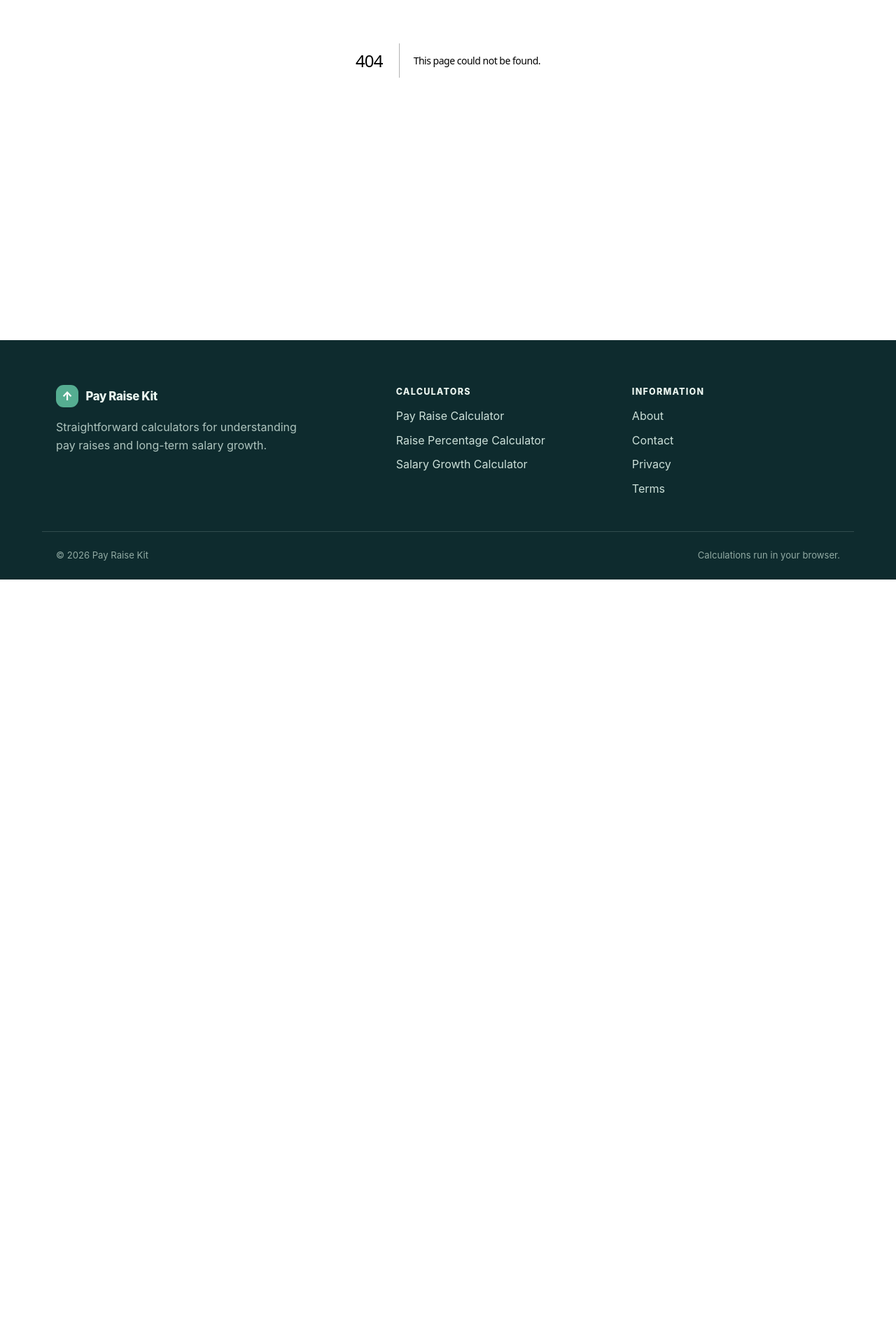
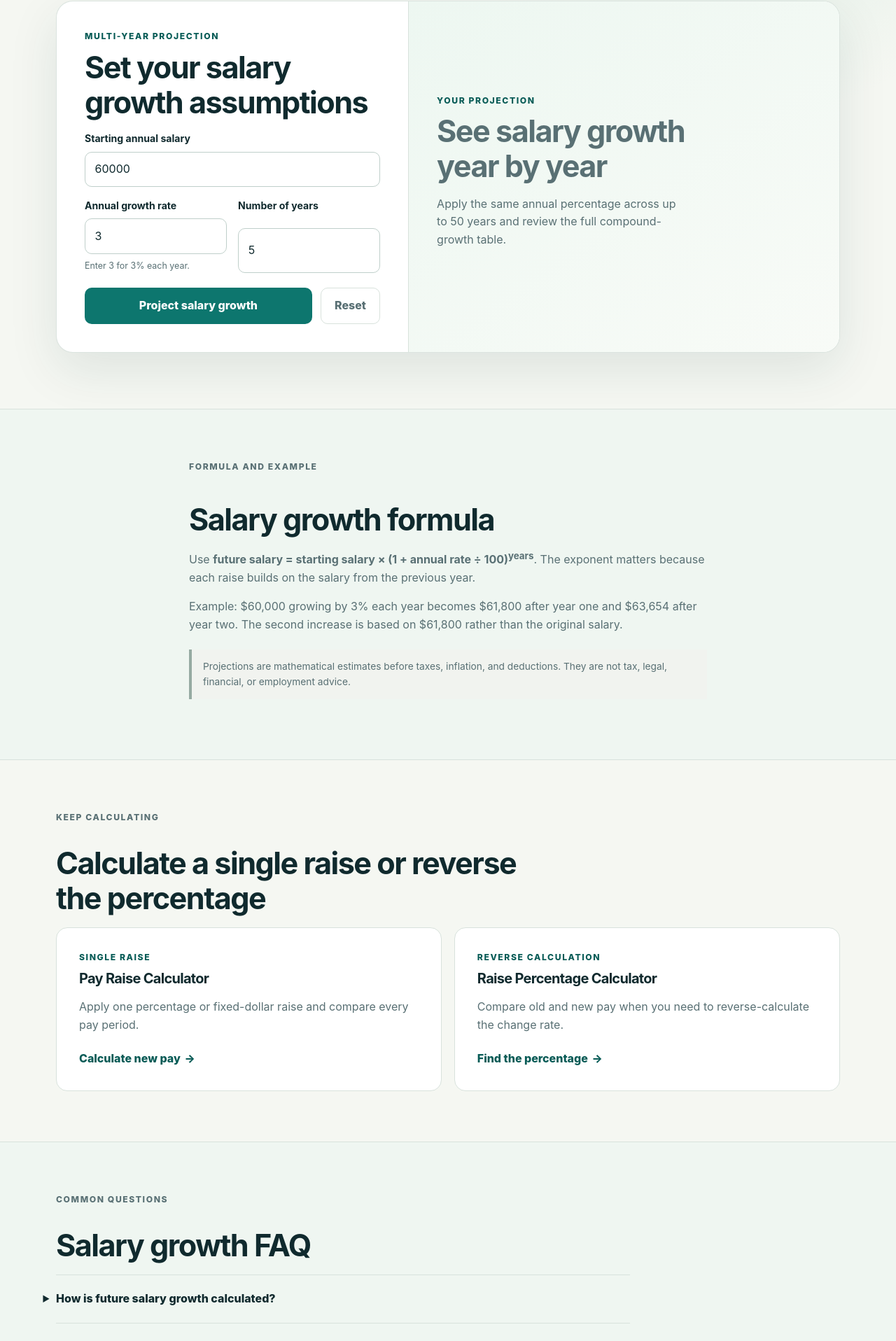
Before and after one commit to lvheguo5-hub/pay-raise-kit, a Next.js app: page /salary-growth-calculator in a window 1280 px wide. Before the commit this address had no page. Shown: the part 389-2305 px from the top of the page at 70% size. Before the commit the page ends 1217 px from the top, so only its background shows below. Built offline with nearby package versions, Linux system fonts and the light colour scheme.

Commit message:
feat: add salary growth calculator

```diff
--- /dev/null
+++ b/app/salary-growth-calculator/page.tsx
@@ -0,0 +1,119 @@
+import type { Metadata } from "next";
+
+import { FaqList } from "@/components/FaqList";
+import { SalaryGrowthCalculator } from "@/components/calculators/SalaryGrowthCalculator";
+import { ToolLinkCard } from "@/components/ToolLinkCard";
+
+export const metadata: Metadata = {
+  title: {
+    absolute:
+      "Salary Growth Calculator – Project Future Earnings by Year | Pay Raise Kit",
+  },
+  description:
+    "Project salary growth over multiple years with an annual raise rate, year-by-year table, and final earnings estimate.",
+  alternates: {
+    canonical: "/salary-growth-calculator/",
+  },
+};
+
+const faqs = [
+  {
+    question: "How is future salary growth calculated?",
+    answer:
+      "The calculator compounds the same annual rate each year: starting salary × (1 + annual rate) raised to the number of years.",
+  },
+  {
+    question: "Why is compound growth different from simple growth?",
+    answer:
+      "Each new raise is applied to the previous year's higher salary. The increase therefore grows over time instead of adding the same dollar amount every year.",
+  },
+  {
+    question: "Can I enter a negative salary growth rate?",
+    answer:
+      "Yes. Rates down to -100% can model repeated salary reductions. Negative results are projections, not recommendations or predictions.",
+  },
+  {
+    question: "Does the projection account for inflation or taxes?",
+    answer:
+      "No. It shows nominal gross salary based only on the annual rate and does not model inflation, taxes, benefits, bonuses, or deductions.",
+  },
+] as const;
+
+export default function SalaryGrowthPage() {
+  return (
+    <>
+      <section className="hero compact shell">
+        <p className="eyebrow">Annual raises over time</p>
+        <h1>Salary Growth Calculator</h1>
+        <p className="lede">
+          Project Future Earnings by Year with a recurring annual raise and a
+          clear year-by-year salary table.
+        </p>
+      </section>
+
+      <section
+        className="calculator-wrap shell"
+        aria-label="Salary growth tool"
+      >
+        <SalaryGrowthCalculator />
+      </section>
+
+      <section className="section soft">
+        <div className="shell prose">
+          <p className="eyebrow">Formula and example</p>
+          <h2>Salary growth formula</h2>
+          <p>
+            Use <strong>future salary = starting salary × (1 + annual rate ÷
+            100)<sup>years</sup></strong>. The exponent matters because each
+            raise builds on the salary from the previous year.
+          </p>
+          <p>
+            Example: $60,000 growing by 3% each year becomes $61,800 after
+            year one and $63,654 after year two. The second increase is based
+            on $61,800 rather than the original salary.
+          </p>
+          <p className="disclaimer">
+            Projections are mathematical estimates before taxes, inflation,
+            and deductions. They are not tax, legal, financial, or employment
+            advice.
+          </p>
+        </div>
+      </section>
+
+      <section className="section">
+        <div className="shell">
+          <div className="section-heading">
+            <p className="eyebrow">Keep calculating</p>
+            <h2>Calculate a single raise or reverse the percentage</h2>
+          </div>
+          <div className="tool-card-grid">
+            <ToolLinkCard
+              cta="Calculate new pay"
+              description="Apply one percentage or fixed-dollar raise and compare every pay period."
+              eyebrow="Single raise"
+              href="/"
+              title="Pay Raise Calculator"
+            />
+            <ToolLinkCard
+              cta="Find the percentage"
+              description="Compare old and new pay when you need to reverse-calculate the change rate."
+              eyebrow="Reverse calculation"
+              href="/raise-percentage-calculator/"
+              title="Raise Percentage Calculator"
+            />
+          </div>
+        </div>
+      </section>
+
+      <section className="section soft">
+        <div className="shell">
+          <div className="section-heading">
+            <p className="eyebrow">Common questions</p>
+            <h2>Salary growth FAQ</h2>
+          </div>
+          <FaqList faqs={faqs} />
+        </div>
+      </section>
+    </>
+  );
+}
--- /dev/null
+++ b/components/calculators/SalaryGrowthCalculator.tsx
@@ -0,0 +1,184 @@
+"use client";
+
+import { type FormEvent, useState } from "react";
+
+import { projectSalaryGrowth } from "@/lib/calculations";
+import { formatCurrency, formatPercent } from "@/lib/format";
+
+const defaults = {
+  startingSalary: "60000",
+  growthRate: "3",
+  years: "5",
+};
+
+type GrowthResult = ReturnType<typeof projectSalaryGrowth>;
+
+export function SalaryGrowthCalculator() {
+  const [startingSalary, setStartingSalary] = useState(
+    defaults.startingSalary,
+  );
+  const [growthRate, setGrowthRate] = useState(defaults.growthRate);
+  const [years, setYears] = useState(defaults.years);
+  const [result, setResult] = useState<GrowthResult | null>(null);
+  const [error, setError] = useState("");
+
+  function handleSubmit(event: FormEvent<HTMLFormElement>) {
+    event.preventDefault();
+    setError("");
+
+    try {
+      setResult(
+        projectSalaryGrowth(
+          Number(startingSalary),
+          Number(growthRate),
+          Number(years),
+        ),
+      );
+    } catch (caught) {
+      setResult(null);
+      setError(
+        caught instanceof Error
+          ? caught.message
+          : "Check the values and try again.",
+      );
+    }
+  }
+
+  function handleReset() {
+    setStartingSalary(defaults.startingSalary);
+    setGrowthRate(defaults.growthRate);
+    setYears(defaults.years);
+    setResult(null);
+    setError("");
+  }
+
+  return (
+    <div className="calculator-card">
+      <form className="calculator-form" onSubmit={handleSubmit} noValidate>
+        <p className="eyebrow">Multi-year projection</p>
+        <h2>Set your salary growth assumptions</h2>
+        <div className="form-grid">
+          <div className="field full">
+            <label htmlFor="starting-salary">Starting annual salary</label>
+            <input
+              id="starting-salary"
+              inputMode="decimal"
+              min="0.01"
+              onChange={(event) => setStartingSalary(event.target.value)}
+              step="0.01"
+              type="number"
+              value={startingSalary}
+            />
+          </div>
+          <div className="field">
+            <label htmlFor="growth-rate">Annual growth rate</label>
+            <input
+              id="growth-rate"
+              inputMode="decimal"
+              max="100"
+              min="-100"
+              onChange={(event) => setGrowthRate(event.target.value)}
+              step="0.01"
+              type="number"
+              value={growthRate}
+            />
+            <span className="field-note">Enter 3 for 3% each year.</span>
+          </div>
+          <div className="field">
+            <label htmlFor="growth-years">Number of years</label>
+            <input
+              id="growth-years"
+              inputMode="numeric"
+              max="50"
+              min="1"
+              onChange={(event) => setYears(event.target.value)}
+              step="1"
+              type="number"
+              value={years}
+            />
+          </div>
+        </div>
+
+        {error ? (
+          <p className="form-error" role="alert">
+            {error}
+          </p>
+        ) : null}
+
+        <div className="form-actions">
+          <button className="button primary" type="submit">
+            Project salary growth
+          </button>
+          <button
+            className="button secondary"
+            onClick={handleReset}
+            type="button"
+          >
+            Reset
+          </button>
+        </div>
+      </form>
+
+      <section
+        aria-live="polite"
+        className={`calculator-results${result ? "" : " placeholder"}`}
+      >
+        {result ? (
+          <div>
+            <p className="result-kicker">
+              Projected salary after {years} {Number(years) === 1 ? "year" : "years"}
+            </p>
+            <p className="result-value">
+              {formatCurrency(result.finalSalary)}
+            </p>
+            <p className="result-summary">
+              Total change:{" "}
+              <strong>{formatCurrency(result.totalGrowth)}</strong>{" "}
+              ({formatPercent(result.totalPercentage)}).
+            </p>
+            <div className="table-scroll">
+              <table className="result-table">
+                <thead>
+                  <tr>
+                    <th scope="col">Year</th>
+                    <th scope="col">Projected salary</th>
+                    <th scope="col">Change from start</th>
+                  </tr>
+                </thead>
+                <tbody>
+                  {result.rows.map((row) => (
+                    <tr key={row.year}>
+                      <th scope="row">
+                        {row.year === 0 ? "Starting" : row.year}
+                      </th>
+                      <td>{formatCurrency(row.salary)}</td>
+                      <td>
+                        {formatCurrency(
+                          row.salary - Number(startingSalary),
+                        )}
+                      </td>
+                    </tr>
+                  ))}
+                </tbody>
+              </table>
+            </div>
+            <p className="formula-box">
+              {formatCurrency(Number(startingSalary))} × (1 +{" "}
+              {growthRate} ÷ 100)<sup>{years}</sup> ={" "}
+              {formatCurrency(result.finalSalary)}
+            </p>
+          </div>
+        ) : (
+          <div className="result-placeholder">
+            <p className="eyebrow">Your projection</p>
+            <h2>See salary growth year by year</h2>
+            <p>
+              Apply the same annual percentage across up to 50 years and
+              review the full compound-growth table.
+            </p>
+          </div>
+        )}
+      </section>
+    </div>
+  );
+}
```
Also changed, not shown: 1 other file (tests, documents, lock files or other folders).
